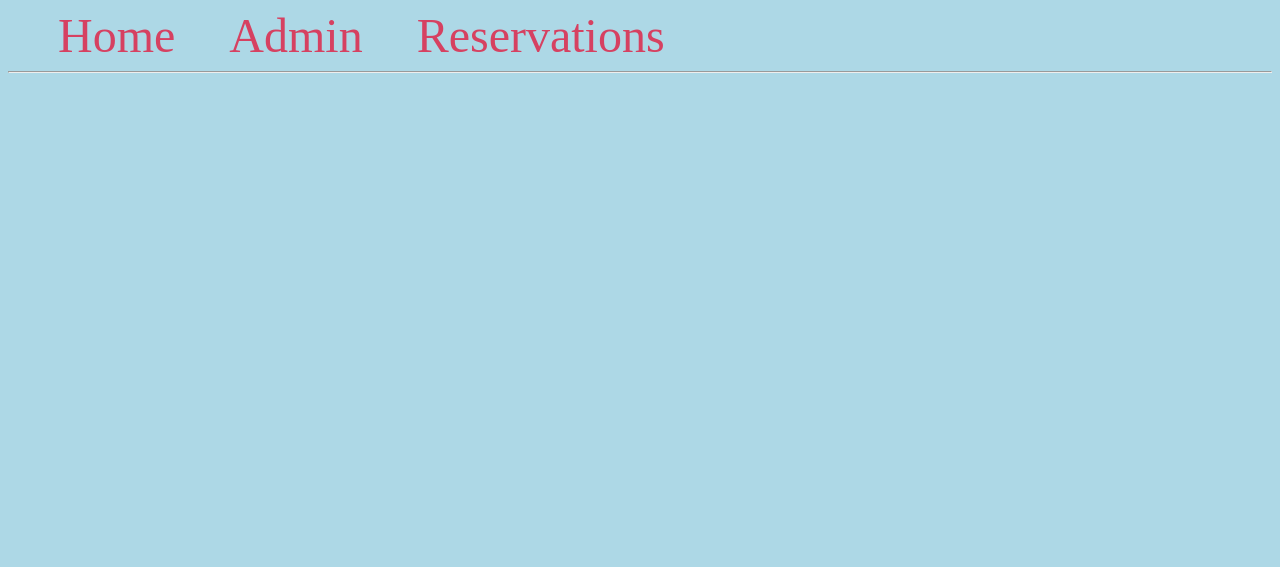
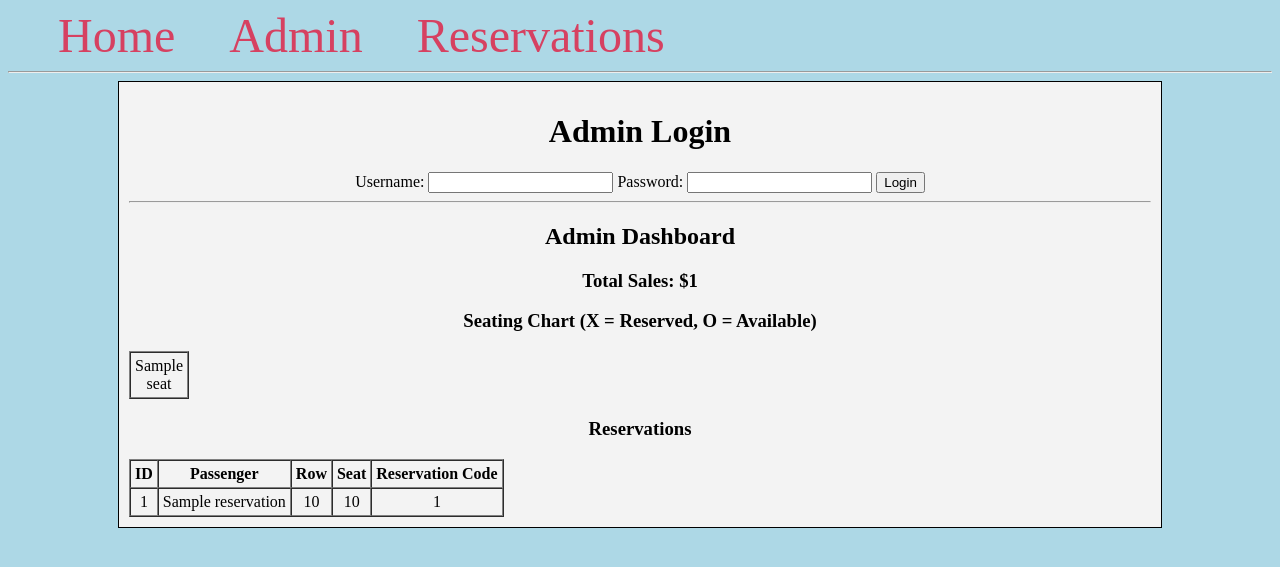
Before and after one commit to reecehoward04/FinalProject-ScrumTeam14, a Flask app: template templates/admin.html in a window 1280 px wide. Shown: the top 567 px of the page. Run offline with Flask 3, Linux system fonts and the light colour scheme; the template is opened without the code that fills it: most values are stand-ins (such as "Sample title", 1, 10 or a date in 2020).

Commit message:
Added admin log in function.

```diff
--- a/app.py
+++ b/app.py
@@ -5,6 +5,10 @@
 app = Flask(__name__)
 app.config['DEBUG'] = True
 app.secret_key = "secret"
+
+def get_cost_matrix():
+    cost_matrix = [[100, 75, 50, 100] for row in range(12)]
+    return cost_matrix
 
 #get sql connection
 def get_db_connection():
@@ -42,23 +46,51 @@
 
 @app.route('/admin/', methods=['GET', 'POST'])
 def admin():
-
-    #determine get or post request
     if request.method== 'POST':
-
         username = request.form['username']
         password = request.form['password']
 
         #check db for admin
         conn = get_db_connection()
         admin = conn.execute("SELECT * FROM admins WHERE username = ? AND password = ?", (username, password)).fetchone()
-        conn.close()
 
         #display error if username or password are incorrect based on db
         if admin is None:
+            conn.close()
             flash("Invalid username or password")
             return redirect(url_for('admin'))
 
+        #get existing reserved seats and full reservation list
+        existing = conn.execute('SELECT seatRow, seatColumn FROM reservations').fetchall()
+        reservations = conn.execute('SELECT * FROM reservations').fetchall()
+        conn.close()
+
+        #build seating chart
+        Rows = 12
+        Columns = 4
+        chart = [["O" for c in range(Columns)] for r in range(Rows)]
+
+        for seat in existing:
+            r = int(seat["seatRow"])
+            c = int(seat["seatColumn"])
+            chart[r][c] = "X"
+
+        #calculate total sales
+        cost_matrix = get_cost_matrix()
+        total_sales = 0
+        for seat in existing:
+            r = int(seat["seatRow"])
+            c = int(seat["seatColumn"])
+            total_sales += cost_matrix[r][c]
+
+        return render_template(
+            'admin.html',
+            chart=chart,
+            reservations=reservations,
+            total_sales=total_sales
+        )
+
+    #GET request – just show the login form
     return render_template('admin.html')
 
 @app.route('/reservations/', methods=['GET', 'POST'])
--- a/templates/admin.html
+++ b/templates/admin.html
@@ -1,4 +1,8 @@
 {% extends 'base.html' %}
+
+{% block content %}
+<div class="container">
+    <h1>Admin Login</h1>
 
     <form method="POST">
         <label>Username:</label>
@@ -13,3 +17,43 @@
     {% for message in get_flashed_messages() %}
         <div class="alert">{{ message }}</div>
     {% endfor %}
+
+    {% if total_sales is defined %}
+        <hr>
+        <h2>Admin Dashboard</h2>
+
+        <h3>Total Sales: ${{ total_sales }}</h3>
+
+        <h3>Seating Chart (X = Reserved, O = Available)</h3>
+        <table border="1" cellpadding="4" cellspacing="0">
+            {% for row in chart %}
+                <tr>
+                {% for seat in row %}
+                    <td style="text-align:center; width:30px;">{{ seat }}</td>
+                {% endfor %}
+                </tr>
+            {% endfor %}
+        </table>
+
+        <h3>Reservations</h3>
+        <table border="1" cellpadding="4" cellspacing="0">
+            <tr>
+                <th>ID</th>
+                <th>Passenger</th>
+                <th>Row</th>
+                <th>Seat</th>
+                <th>Reservation Code</th>
+            </tr>
+            {% for r in reservations %}
+            <tr>
+                <td>{{ r["id"] }}</td>
+                <td>{{ r["passengerName"] }}</td>
+                <td>{{ r["seatRow"] + 1 }}</td>
+                <td>{{ r["seatColumn"] + 1 }}</td>
+                <td>{{ r["eTicketNumber"] }}</td>
+            </tr>
+            {% endfor %}
+        </table>
+    {% endif %}
+</div>
+{% endblock %}
```
Also changed, not shown: templates/index.html (+13 -8 lines). Lines whose indentation alone changed are shown as unchanged.
